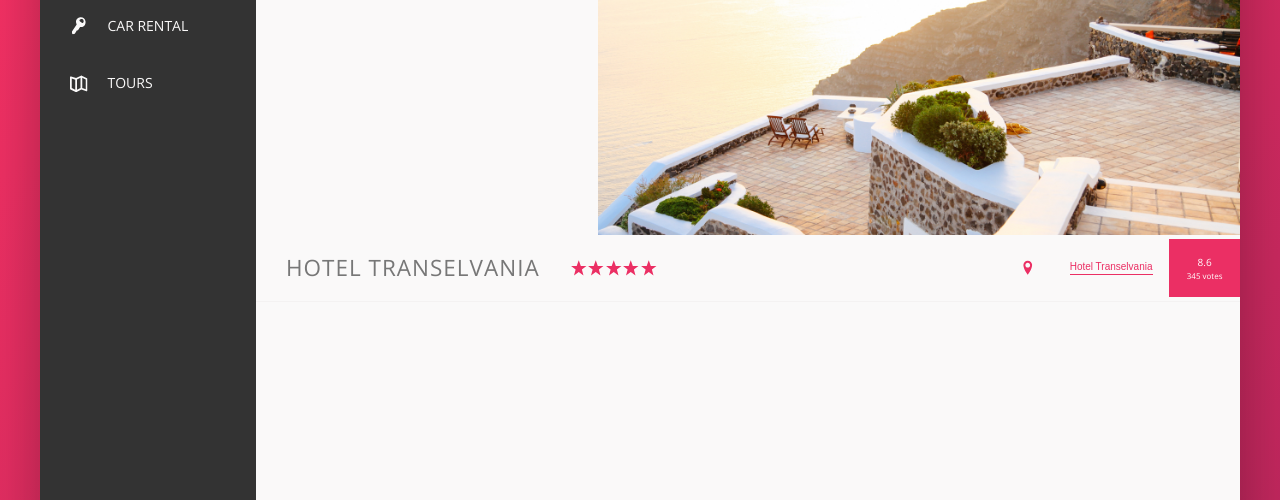
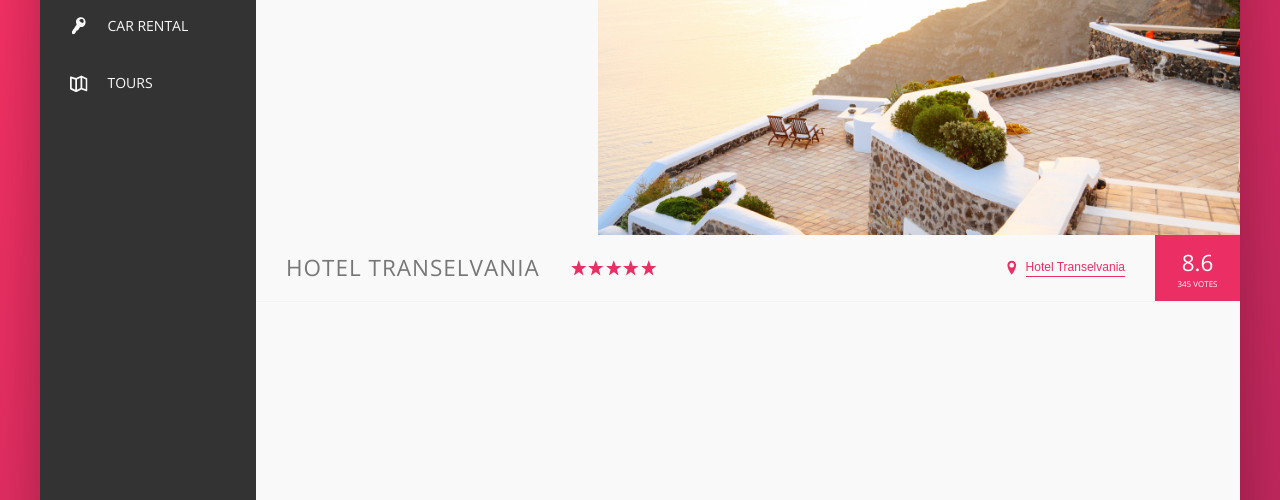
Before and after one commit to abdallah-alaff96/Trillo, a website: page index.html in a window 1280 px wide. Shown: the part 300-800 px from the top of the page. Drawn offline with nearby package versions, Linux system fonts and the light colour scheme.

Commit message:
Building the hotel overview part 3 -finish it

```diff
--- a/sass/_components.scss
+++ b/sass/_components.scss
@@ -229,26 +229,37 @@
   }
 
   &__location {
+    font-size: 1.2rem;
     display: flex;
-    justify-content: space-around;
     align-items: center;
-    flex: 0 0 17%;
+  }
+
+  &__icon-location {
+    margin-right: 0.5rem;
   }
 
   &__rating {
+    margin-left: 3rem;
+    background-color: var(--color-primary);
+    color: #fff;
+    padding: 0 2.25rem;
+    align-self: stretch;
+
     display: flex;
     flex-direction: column;
     align-items: center;
-    padding: 1.5rem 1.75rem;
-    background-color: var(--color-primary);
-    color: #fff;
+    justify-content: center;
   }
 
   &__rating-average {
+    font-size: 2.25rem;
+    font-weight: 300;
+    margin-bottom: -3px;
   }
 
   &__rating-count {
     font-size: 0.8rem;
+    text-transform: uppercase;
   }
 }
 
@@ -272,7 +283,7 @@
 
   &:focus {
     outline: none;
-    animation: pulsate 1s;
+    animation: pulsate 1s infinite;
   }
 }
 
```
Also changed, not shown: css/style.css.
